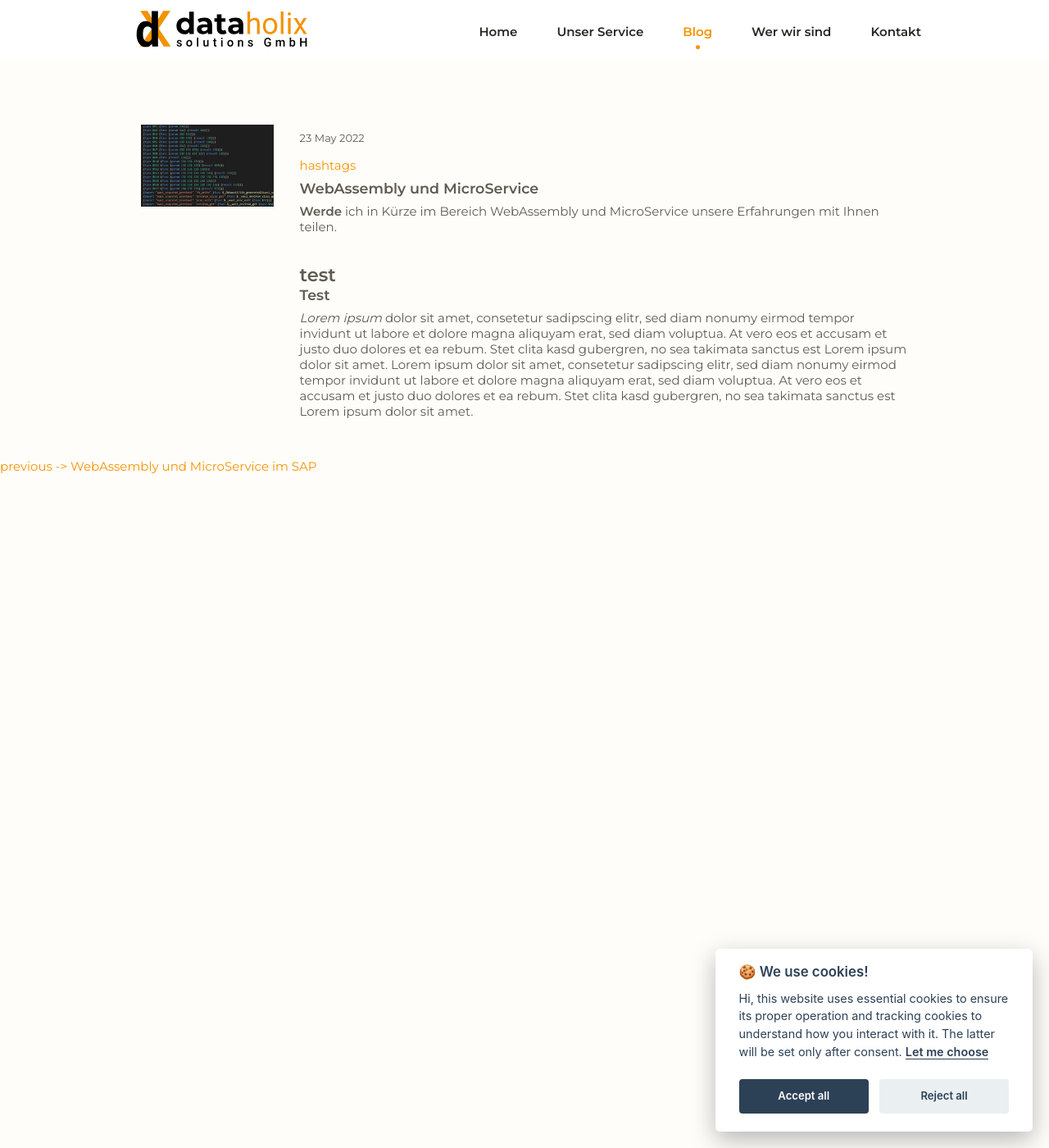
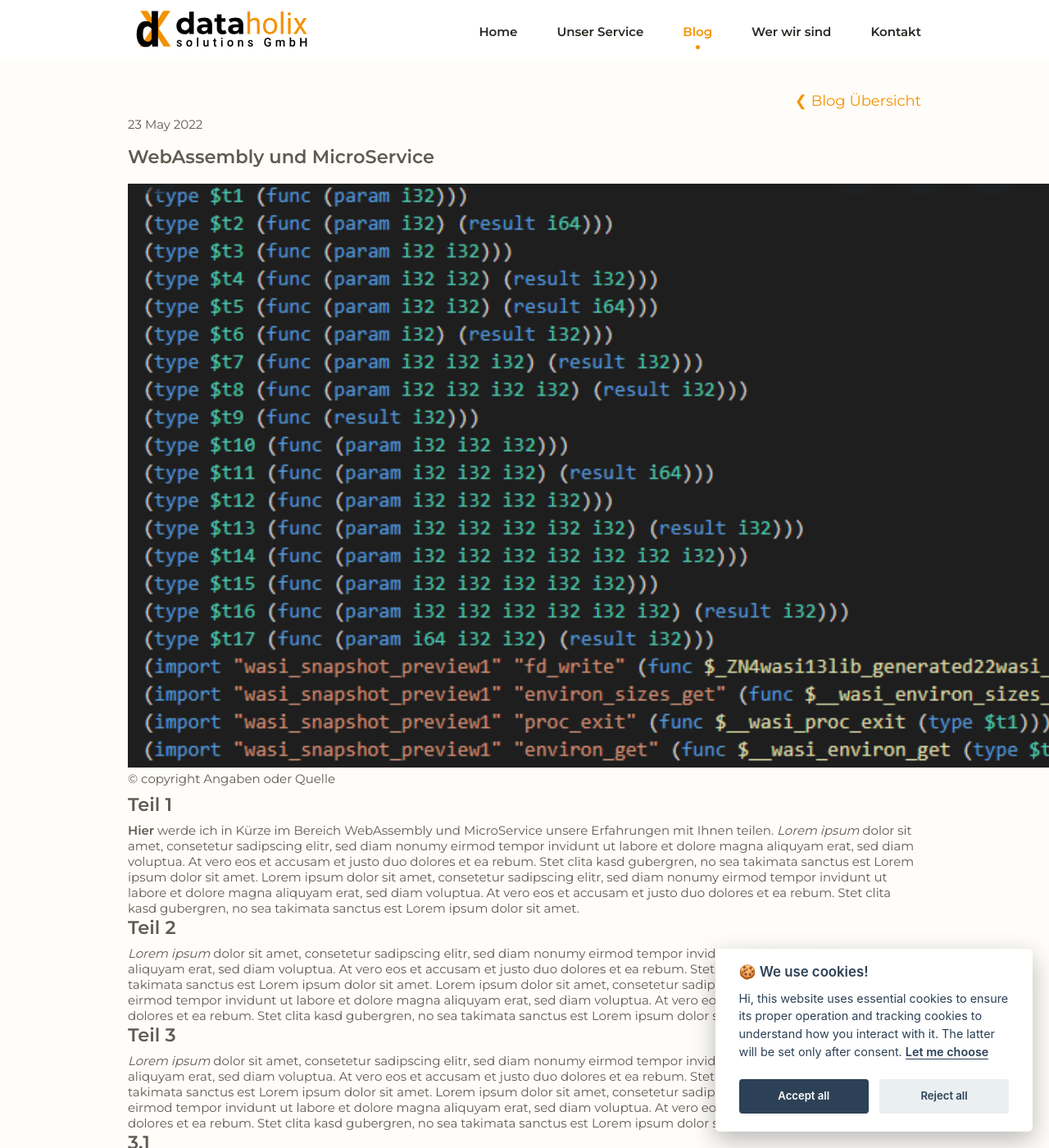
Before and after one commit to dataholix-melih-omay/dataholix-www, a Jekyll site: the page built from _posts/de/developer/2022-05-23-data-analytics-Business-intelligence-lösungen-melih.md, in a window 1280 px wide and 1400 px high. Shown: the whole window at 82% size. Built offline with Jekyll 4.4.1, drawn with Linux system fonts in a browser that asks for light colours; some of the changed text lies outside the part shown.

Commit message:
[Improved] - fix Blogs and Posts

```diff
--- a/_layouts/post.html
+++ b/_layouts/post.html
@@ -4,32 +4,37 @@ layout: main_blog
 
 <!--====== Header -->
 {%- include header-static.html -%}
+
 <main>
-    <section class="container section section__height" id="blog">
-        <div class="container-blog">
+    <section class="container section section__height" id="page_blog">
+        <div class="back">
+            <a href="blogs.html">&#10094; Blog Übersicht</a>
+        </div>
+        {% if page.image_path != null and page.image_path != "" %}
 
-            {% if page.image_path != null and page.image_path != "" %}
-            <div>
-                <img src="{{page.image_path | prepend: site.baseurl}}" alt="Service icon {{page.sub_title}}" />
-            </div>
-            {% endif %}
+        <p>{{ page.date | date: "%-d %B %Y" }}</p>
+        <h2>{{page.title}}</h2>
+        <br />
+        <div>
+            <img
+                src="{{page.image_path | prepend: site.baseurl}}"
+                alt="Service icon {{page.sub_title}}"
+            />
+            {{page.quellenAngabe}}
+        </div>
+        {% endif %}
 
-            <div>
-                <p class="small-text">{{ page.date | date: "%-d %B %Y" }}</p>
-                <p class="spacing-blog">
-                    <a href="">{{ page.short_title }}
+        <p>{{ content}}</p>
+        <br />
 
-                    </a>
-                </p>
-                <section>{{ content }}</section>
-            </div>
-        </div>
+        {% if page.previous %} Nächster Blog:
+        <a href="{{page.previous.url | prepend: site.baseurl}}">
+            {{page.previous.title}}</a
+        >
+        {% endif %} {% if page.next %} Zurück zum Blog:
+        <a href="{{page.next.url | prepend: site.baseurl}}"
+            >{{page.next.title}}</a
+        >
+        {% endif %}
     </section>
-    {% if page.previous %}
-        <a href="{{page.previous.url | prepend: site.baseurl}}">previous -> {{page.previous.title}}</a>
-    {% endif %}
-    <br>
-    {% if page.next %}
-        <a href="{{page.next.url | prepend: site.baseurl}}">next -> {{page.next.title}}</a>
-    {% endif %}
 </main>
--- a/_posts/de/developer/2022-05-23-data-analytics-Business-intelligence-lösungen-melih.md
+++ b/_posts/de/developer/2022-05-23-data-analytics-Business-intelligence-lösungen-melih.md
@@ -4,18 +4,18 @@ title: WebAssembly und MicroService
 layout: post
 lang: de
 image_path: /assets/images/blog/WebAssembly.png
-quellenAngabe: "url"
+quellenAngabe: "© copyright Angaben oder Quelle"
 categories:
 - Programmierung
 
 ---
 
-# WebAssembly und MicroService
-
-**Werde** ich in Kürze im Bereich WebAssembly und MicroService unsere Erfahrungen mit Ihnen teilen.
-<br>
-
-## test
-
-### Test
+# Teil 1
+**Hier** werde ich in Kürze im Bereich WebAssembly und MicroService unsere Erfahrungen mit Ihnen teilen.
 *Lorem ipsum* dolor sit amet, consetetur sadipscing elitr, sed diam nonumy eirmod tempor invidunt ut labore et dolore magna aliquyam erat, sed diam voluptua. At vero eos et accusam et justo duo dolores et ea rebum. Stet clita kasd gubergren, no sea takimata sanctus est Lorem ipsum dolor sit amet. Lorem ipsum dolor sit amet, consetetur sadipscing elitr, sed diam nonumy eirmod tempor invidunt ut labore et dolore magna aliquyam erat, sed diam voluptua. At vero eos et accusam et justo duo dolores et ea rebum. Stet clita kasd gubergren, no sea takimata sanctus est Lorem ipsum dolor sit amet.
+# Teil 2
+*Lorem ipsum* dolor sit amet, consetetur sadipscing elitr, sed diam nonumy eirmod tempor invidunt ut labore et dolore magna aliquyam erat, sed diam voluptua. At vero eos et accusam et justo duo dolores et ea rebum. Stet clita kasd gubergren, no sea takimata sanctus est Lorem ipsum dolor sit amet. Lorem ipsum dolor sit amet, consetetur sadipscing elitr, sed diam nonumy eirmod tempor invidunt ut labore et dolore magna aliquyam erat, sed diam voluptua. At vero eos et accusam et justo duo dolores et ea rebum. Stet clita kasd gubergren, no sea takimata sanctus est Lorem ipsum dolor sit amet.
+# Teil 3
+*Lorem ipsum* dolor sit amet, consetetur sadipscing elitr, sed diam nonumy eirmod tempor invidunt ut labore et dolore magna aliquyam erat, sed diam voluptua. At vero eos et accusam et justo duo dolores et ea rebum. Stet clita kasd gubergren, no sea takimata sanctus est Lorem ipsum dolor sit amet. Lorem ipsum dolor sit amet, consetetur sadipscing elitr, sed diam nonumy eirmod tempor invidunt ut labore et dolore magna aliquyam erat, sed diam voluptua. At vero eos et accusam et justo duo dolores et ea rebum. Stet clita kasd gubergren, no sea takimata sanctus est Lorem ipsum dolor sit amet.
+# 3.1
+*Lorem ipsum* dolor sit amet, consetetur sadipscing elitr, sed diam nonumy eirmod tempor invidunt ut labore et dolore magna aliquyam erat, sed diam voluptua. At vero eos et accusam et justo duo dolores et ea rebum. Stet clita kasd gubergren, no sea takimata sanctus est Lorem ipsum dolor sit amet. Lorem ipsum dolor sit amet, consetetur sadipscing elitr, sed diam nonumy eirmod tempor invidunt ut labore et dolore magna aliquyam erat, sed diam voluptua. At vero eos et accusam et justo duo dolores et ea rebum. Stet clita kasd gubergren, no sea takimata sanctus est Lorem ipsum dolor sit amet.
--- a/_sass/pages/_blog.scss
+++ b/_sass/pages/_blog.scss
@@ -13,6 +13,7 @@
         img {
             max-width: 100%;
             height: auto;
+
         }
     }
 
@@ -40,6 +41,14 @@
     overflow: hidden;
     margin-bottom: 8px;
 }
+.short-text-10 {
+    display: inline-block;
+    display: -webkit-box;
+    -webkit-box-orient: vertical;
+    -webkit-line-clamp: 10;
+    overflow: hidden;
+    margin-bottom: 8px;
+}
 .small-text {
     font-size: small;
 }
@@ -54,3 +63,9 @@ a.black {
 .spacing-blog {
     padding: 8px 0;
 }
+
+.back{
+    font-size:larger;
+    text-align: end;
+
+}
```
Also changed, not shown: _includes/blog.html (+5 -4 lines), _posts/de/allgemein/2022-05-22-data-analytics-Business-intelligence-lösungen-angelo.md (+2 -2 lines), blogs.html (+11 -11 lines).
